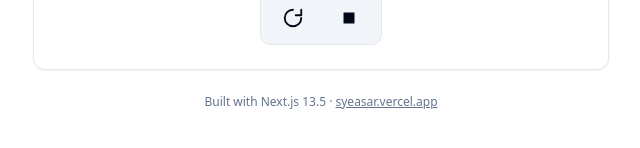
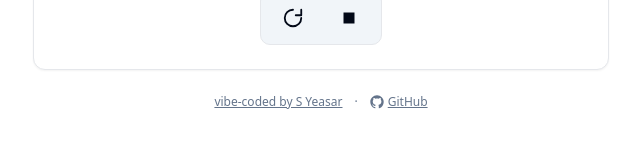
Before and after one commit to Y3454R/wordwalk, a Next.js app: page / in a window 1280 px wide. Shown: the part 598-746 px from the top of the page, without its empty margins (319-959 px from the left). Built offline with nearby package versions, Linux system fonts and the light colour scheme.

Commit message:
:star: feat: Add keyboard navigation

```diff
--- a/app/page.js
+++ b/app/page.js
@@ -11,15 +11,34 @@ export default function Page() {
       </div>
       <WordPlayer />
       <footer className="mx-auto max-w-xl pt-6 text-center text-xs text-muted-foreground">
-        Built with Next.js 13.5 · {` `}
+        <div className="mx-auto inline-flex items-center gap-3">
           <Link
             href="https://syeasar.vercel.app/"
             target="_blank"
             rel="noopener noreferrer"
             className="underline hover:opacity-80"
           >
-          syeasar.vercel.app
+            vibe-coded by S Yeasar
           </Link>
+          <span>·</span>
+          <Link
+            href="https://github.com/syeasar/word-walk"
+            target="_blank"
+            rel="noopener noreferrer"
+            className="inline-flex items-center gap-1 underline hover:opacity-80"
+          >
+            <svg
+              width="14"
+              height="14"
+              viewBox="0 0 24 24"
+              fill="currentColor"
+              aria-hidden="true"
+            >
+              <path d="M12 .5C5.65.5.5 5.65.5 12c0 5.09 3.29 9.4 7.86 10.92.58.11.79-.25.79-.56 0-.28-.01-1.02-.02-2-3.2.7-3.88-1.54-3.88-1.54-.53-1.35-1.29-1.71-1.29-1.71-1.06-.73.08-.72.08-.72 1.17.08 1.78 1.2 1.78 1.2 1.04 1.77 2.73 1.26 3.4.97.1-.76.41-1.27.74-1.56-2.55-.29-5.24-1.28-5.24-5.7 0-1.26.45-2.28 1.19-3.08-.12-.29-.52-1.46.11-3.04 0 0 .98-.31 3.2 1.18.93-.26 1.93-.39 2.92-.39.99 0 1.99.13 2.92.39 2.22-1.5 3.2-1.18 3.2-1.18.63 1.58.23 2.75.11 3.04.74.8 1.19 1.82 1.19 3.08 0 4.43-2.7 5.41-5.27 5.7.42.36.79 1.07.79 2.15 0 1.55-.01 2.79-.01 3.17 0 .31.21.68.8.56C20.21 21.4 23.5 17.09 23.5 12 23.5 5.65 18.35.5 12 .5z" />
+            </svg>
+            GitHub
+          </Link>
+        </div>
       </footer>
     </main>
   );
--- a/components/WordPlayer.js
+++ b/components/WordPlayer.js
@@ -295,6 +295,21 @@ export default function WordPlayer() {
     }
   }, [currentGroup?.words, isPlaying, playCurrent]);
 
+  // Keyboard shortcuts for prev/next
+  useEffect(() => {
+    function onKey(e) {
+      if (e.key === "ArrowLeft") {
+        e.preventDefault();
+        handlePrev();
+      } else if (e.key === "ArrowRight") {
+        e.preventDefault();
+        handleNext();
+      }
+    }
+    window.addEventListener("keydown", onKey);
+    return () => window.removeEventListener("keydown", onKey);
+  }, [handlePrev, handleNext]);
+
   // Reset state when group changes
   useEffect(() => {
     indexRef.current = 0;
```
Lines whose indentation alone changed are shown as unchanged.
